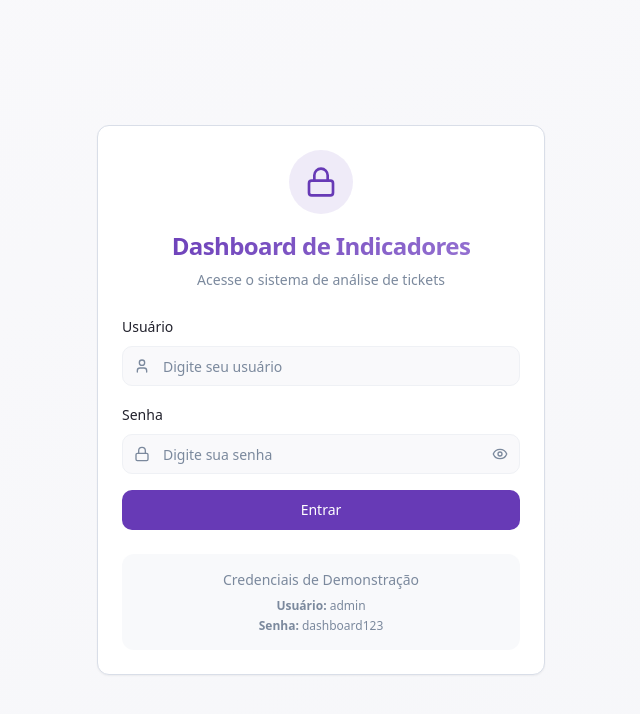
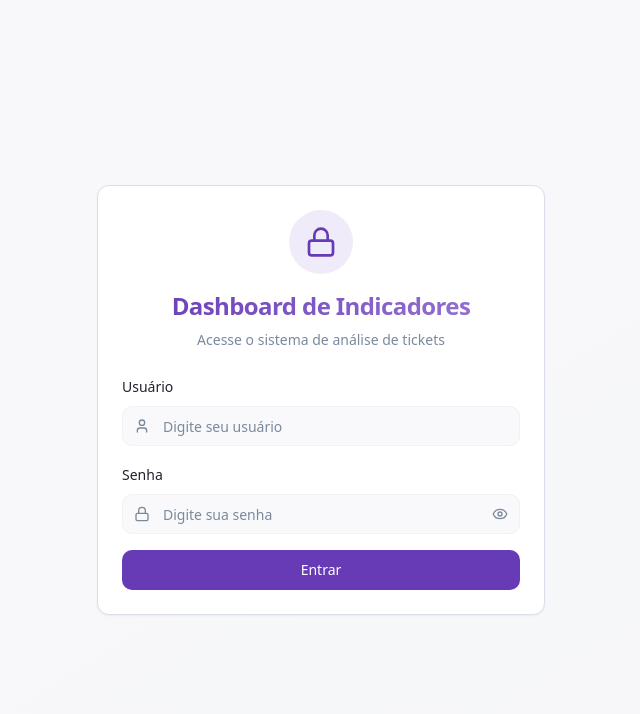
Before and after one commit to regispbr/call-metrics, a React (Vite) app: page / in a window 1280 px wide. Shown: the top 714 px of the page, without its empty margins (319-959 px from the left). Built offline with nearby package versions, Linux system fonts and the light colour scheme.

Commit message:
Remove login credentials
Remove username and password fields from the login screen.

```diff
--- a/src/components/LoginForm.tsx
+++ b/src/components/LoginForm.tsx
@@ -125,16 +125,6 @@ export const LoginForm = ({ onLogin }: LoginFormProps) => {
               {loading ? "Entrando..." : "Entrar"}
             </Button>
           </form>
-
-          <div className="mt-6 p-4 bg-muted/50 rounded-lg">
-            <p className="text-sm text-muted-foreground text-center font-medium">
-              Credenciais de Demonstração
-            </p>
-            <div className="mt-2 space-y-1 text-xs text-muted-foreground text-center">
-              <p><strong>Usuário:</strong> admin</p>
-              <p><strong>Senha:</strong> dashboard123</p>
-            </div>
-          </div>
         </CardContent>
       </Card>
     </div>
```
